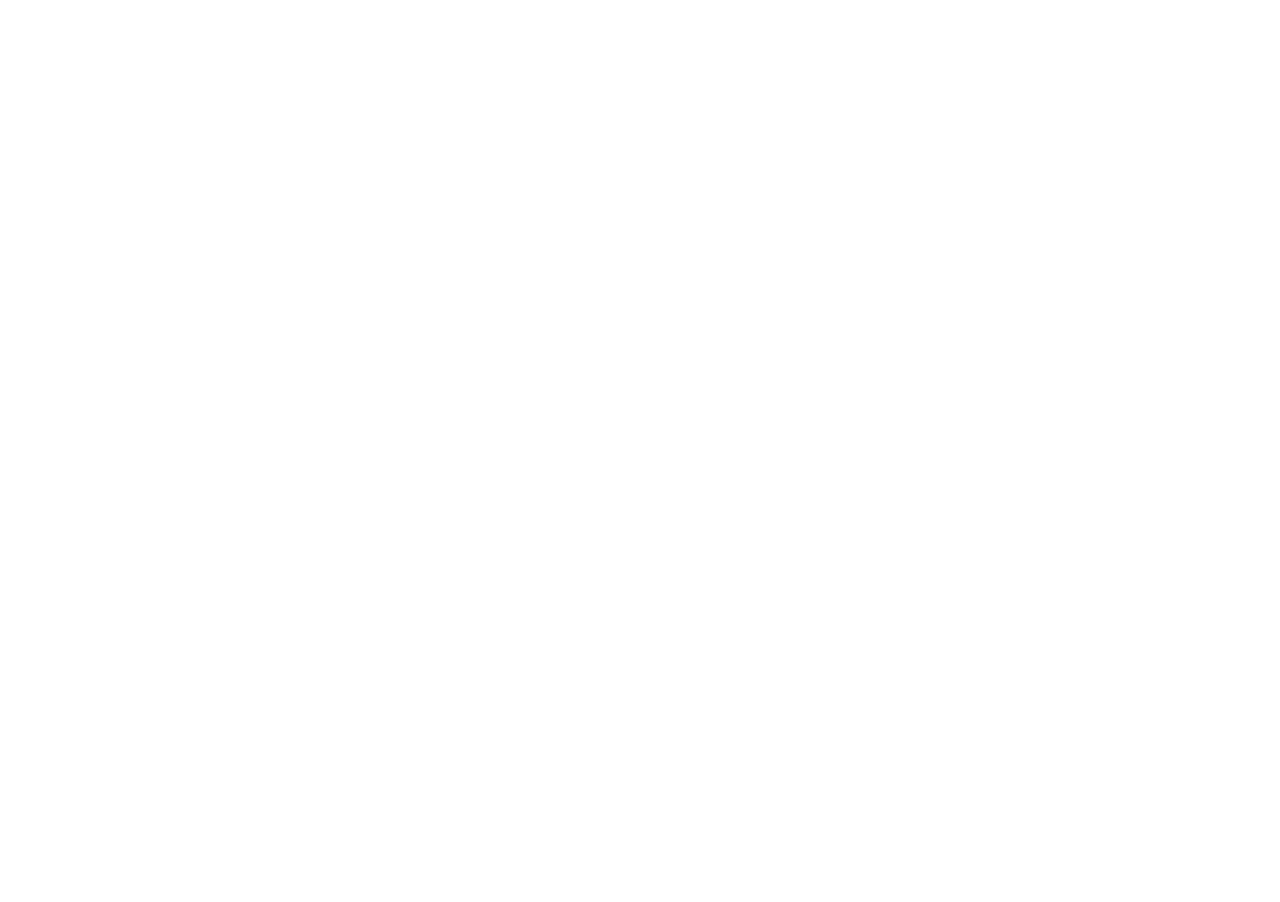
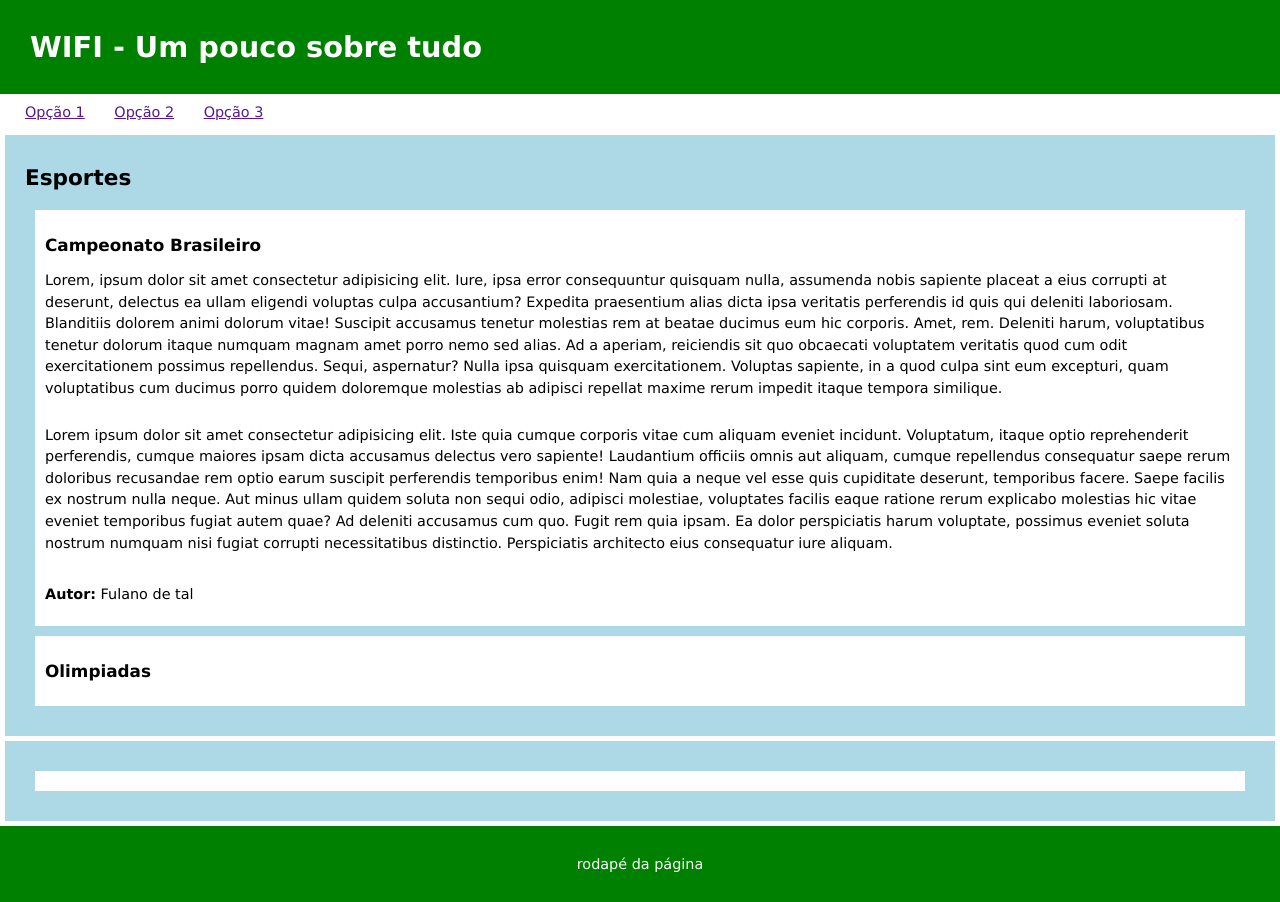
Before and after one commit to clauvessouza/projetoWebEstatico, a plain HTML site: page Aula 20240404/pagina01.html in a window 1280 px wide. Before the commit the page ends 800 px from the top, so only its background shows below. Drawn offline with Linux system fonts and the light colour scheme.

Commit message:
Atualização

```diff
--- /dev/null
+++ b/Aula 20240404/estilos.css
@@ -0,0 +1,74 @@
+* {
+	box-sizing: border-box;
+	margin: 0px;
+	padding: 0px;
+}
+
+body {
+	font-family: Verdana, sans-serif;
+	font-size: 0.9em;
+}
+
+header h1,
+footer {
+	background-color: green;
+	padding: 30px;
+}
+
+header,
+footer {
+	color: white;
+}
+
+section {
+	margin: 5px;
+	padding: 20px;
+	background-color: lightblue;
+}
+
+section p {
+	line-height: 1.5em;
+}
+
+section h2 {
+	margin: 10px 0px 20px 0px;
+}
+
+article {
+	margin: 10px;
+	padding: 10px;
+	background-color: white;
+}
+
+article h3 {
+	margin: 15px 0px;
+}
+
+article p:nth-last-child(1) {
+	margin-top: 30px;
+	margin-bottom: 10px;
+}
+
+article p {
+	margin-bottom: 25px;
+}
+
+header nav {
+	padding: 10px;
+}
+
+nav ul {
+	padding: 0;
+	background-color: white;
+	margin-left: 10px;
+}
+
+nav ul li {
+	display: inline;
+	margin: 5px;
+	margin-right: 20px;
+}
+
+footer p {
+	text-align: center;
+}
--- a/Aula 20240404/pagina01.html
+++ b/Aula 20240404/pagina01.html
@@ -1,11 +1,62 @@
 <!DOCTYPE html>
 <html lang="en">
+
 <head>
     <meta charset="UTF-8">
     <meta name="viewport" content="width=device-width, initial-scale=1.0">
+    <link rel="stylesheet" href="estilos.css">
     <title>Document</title>
 </head>
+
 <body>
+    <header>
+        <!-- cabeçalho -->
+        <h1>WIFI - Um pouco sobre tudo</h1>
+        <nav>
+            <ul>
+                <li><a href="">Opção 1</a></li>
+                <li><a href="">Opção 2</a></li>
+                <li><a href="">Opção 3</a></li>
+            </ul>
+        </nav>
+    </header>
 
+    <main>
+        <!-- corpo  -->
+        <section>
+            <h2>Esportes</h2>
+            <article>
+                <h3>Campeonato Brasileiro</h3>
+                <p>
+                    Lorem, ipsum dolor sit amet consectetur adipisicing elit. Iure, ipsa error consequuntur quisquam nulla, assumenda nobis sapiente placeat a eius corrupti at deserunt, delectus ea ullam eligendi voluptas culpa accusantium?
+                    Expedita praesentium alias dicta ipsa veritatis perferendis id quis qui deleniti laboriosam. Blanditiis dolorem animi dolorum vitae! Suscipit accusamus tenetur molestias rem at beatae ducimus eum hic corporis. Amet, rem.
+                    Deleniti harum, voluptatibus tenetur dolorum itaque numquam magnam amet porro nemo sed alias. Ad a aperiam, reiciendis sit quo obcaecati voluptatem veritatis quod cum odit exercitationem possimus repellendus. Sequi, aspernatur?
+                    Nulla ipsa quisquam exercitationem. Voluptas sapiente, in a quod culpa sint eum excepturi, quam voluptatibus cum ducimus porro quidem doloremque molestias ab adipisci repellat maxime rerum impedit itaque tempora similique.
+                </p>
+                <p>Lorem ipsum dolor sit amet consectetur adipisicing elit. Iste quia cumque corporis vitae cum aliquam eveniet incidunt. Voluptatum, itaque optio reprehenderit perferendis, cumque maiores ipsam dicta accusamus delectus vero sapiente!
+                Laudantium officiis omnis aut aliquam, cumque repellendus consequatur saepe rerum doloribus recusandae rem optio earum suscipit perferendis temporibus enim! Nam quia a neque vel esse quis cupiditate deserunt, temporibus facere.
+                Saepe facilis ex nostrum nulla neque. Aut minus ullam quidem soluta non sequi odio, adipisci molestiae, voluptates facilis eaque ratione rerum explicabo molestias hic vitae eveniet temporibus fugiat autem quae?
+                Ad deleniti accusamus cum quo. Fugit rem quia ipsam. Ea dolor perspiciatis harum voluptate, possimus eveniet soluta nostrum numquam nisi fugiat corrupti necessitatibus distinctio. Perspiciatis architecto eius consequatur iure aliquam.</p>
+                <p><b> Autor:</b> Fulano de tal</p>
+            </article>
+            <article>
+                <h3>Olimpiadas</h3>
+
+            </article>
+        </section>
+
+        <section>
+            <article>
+
+            </article>
+        </section>
+
+    </main>
+
+    <footer>
+        <p>rodapé da página</p>
+    </footer>
+    <!-- rodapé -->
 </body>
+
 </html>
```
